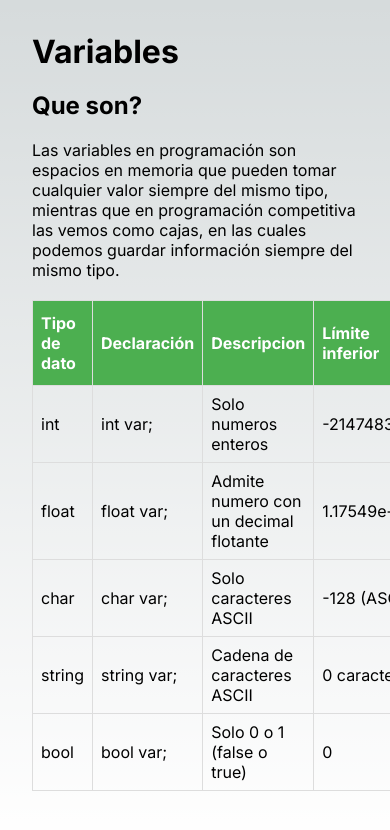
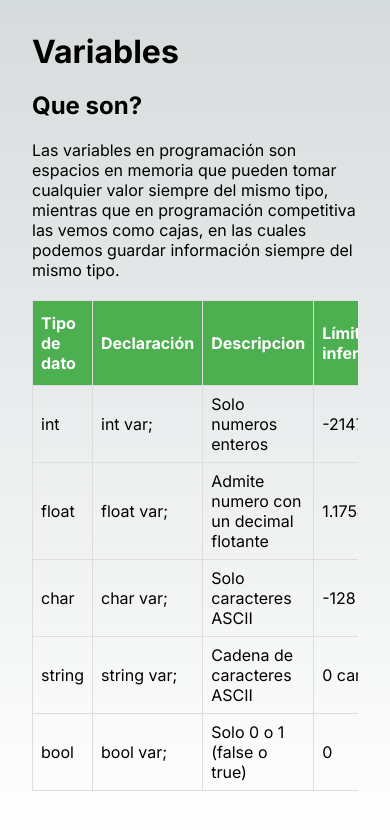
Before and after one commit to JDDMR03/CodeXLearn, a Next.js app: page /variables in a window 390 px wide. Shown: the top 830 px of the page. Built offline with nearby package versions, Linux system fonts and the light colour scheme.

Commit message:
Adding variables styles and content

```diff
--- a/src/components/tiposDato.js
+++ b/src/components/tiposDato.js
@@ -10,6 +10,7 @@ const data = [
 
 export default function TablaTiposDatos() {
   return (
+    <div className={styles.tables}>
       <table className={styles.table}>
         <thead>
           <tr>
@@ -32,5 +33,6 @@ export default function TablaTiposDatos() {
           ))}
         </tbody>
       </table>
+    </div>
   );
 }
--- a/src/styles/Article.module.css
+++ b/src/styles/Article.module.css
@@ -16,6 +16,10 @@
   gap: 20px;
   width: 100%;
   height: 100%;
+}
+
+.tables{
+  width: 100%;
 }
 
 .table {
@@ -40,7 +44,7 @@
 .table tr:hover {background-color: #f5f5f5;}
 
 @media (max-width: 700px) {
-  .table{
+  .tables{
     overflow-x: auto;
   }
 }
```
Lines whose indentation alone changed are shown as unchanged.
